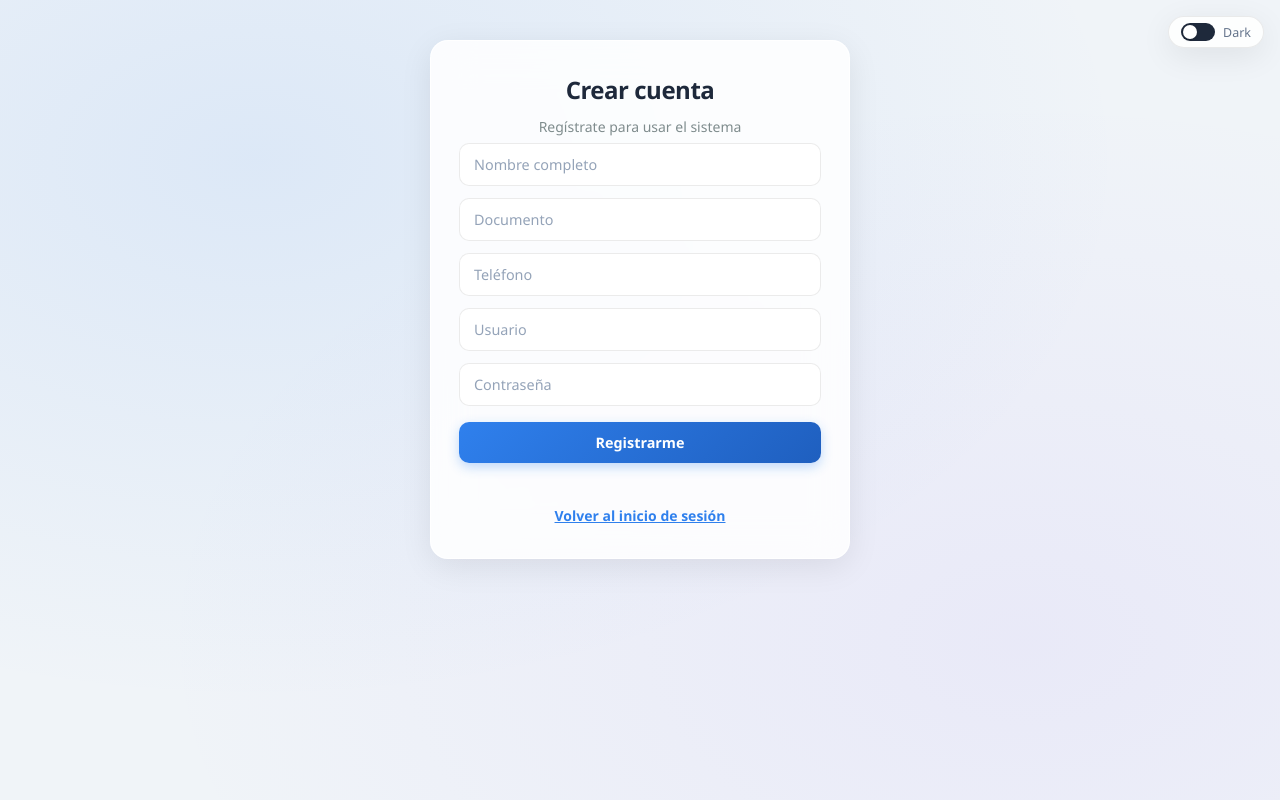
After one commit to Edier2/frontend-parqueadero, a Node server app: page /registro in a window 1280 px wide. The commit adds this page. Run offline with Node 20, Linux system fonts and the light colour scheme.

Commit message:
Frontend listo para Railway

```diff
--- a/app.js
+++ b/app.js
@@ -7,41 +7,32 @@ const app = express();
 const __filename = fileURLToPath(import.meta.url);
 const __dirname = path.dirname(__filename);
 
+// Dirección del backend: en Railway se define como variable de entorno API_URL
+const API_URL = (process.env.API_URL || 'http://localhost:3001').replace(/\/$/, '');
+
 app.set('view engine', 'ejs');
 app.set('views', path.join(__dirname, 'views'));
 app.use(express.static(path.join(__dirname, 'public')));
+
+app.get('/', (req, res) => {
+    res.render('login', { API_URL });
+});
+
+app.get('/registro', (req, res) => {
+    res.render('registro', { API_URL });
+});
 
 app.get('/bienvenida', (req, res) => {
     res.render('bienvenida');
 });
 
 app.get('/vehiculos', (req, res) => {
-    res.render('vehiculos');
-});
-app.get('/', (req, res) => {
-    res.render('login');
+    res.render('vehiculos', { API_URL });
 });
 
-const PORT = 4000;
+// Railway asigna el puerto por variable de entorno
+const PORT = process.env.PORT || 4000;
 
 app.listen(PORT, () => {
-    console.log(`Frontend corriendo en http://localhost:${PORT}`);
+    console.log(`Frontend corriendo en el puerto ${PORT}`);
 });
-
-app.post('/login', async (req, res) => {
-    const { usuario, password } = req.body;
-
-    const response = await fetch('http://localhost:3001/auth/login', {
-        method: 'POST',
-        headers: { 'Content-Type': 'application/json' },
-        body: JSON.stringify({ usuario, password })
-    });
-
-    const data = await response.json();
-
-    if (data.token) {
-        return res.send(`Login correcto. Token: ${data.token}`);
-    }
-
-    res.send('Error en login');
-});
--- a/package.json
+++ b/package.json
@@ -4,7 +4,8 @@
   "description": "",
   "main": "app.js",
   "scripts": {
-    "test": "echo \"Error: no test specified\" && exit 1"
+    "start": "node app.js",
+    "dev": "node app.js"
   },
   "keywords": [],
   "author": "",
--- /dev/null
+++ b/views/registro.ejs
@@ -0,0 +1,87 @@
+<!DOCTYPE html>
+<html>
+<head>
+    <title>Registro Parqueadero</title>
+    <link rel="stylesheet" href="/styles.css">
+</head>
+
+<body>
+
+<div class="theme-switch" onclick="toggleTheme()">
+    <div class="switch-track"><div class="switch-thumb"></div></div>
+    <span id="theme-label">Dark</span>
+</div>
+
+<div class="container">
+
+    <h2>Crear cuenta</h2>
+
+    <p style="color: #7f8c8d;">Regístrate para usar el sistema</p>
+
+    <form id="formRegistro">
+        <input type="text" id="nombre" placeholder="Nombre completo" required>
+        <input type="text" id="documento" placeholder="Documento" required>
+        <input type="text" id="telefono" placeholder="Teléfono" required>
+        <input type="text" id="usuario" placeholder="Usuario" required>
+        <input type="password" id="password" placeholder="Contraseña" required>
+
+        <button type="submit">Registrarme</button>
+    </form>
+
+    <p id="msg"></p>
+
+    <p><a href="/" style="color: var(--accent); font-weight: 600;">Volver al inicio de sesión</a></p>
+
+</div>
+
+<script>
+document.getElementById('formRegistro').addEventListener('submit', async (e) => {
+    e.preventDefault();
+
+    const msg = document.getElementById('msg');
+    const body = {
+        nombre: document.getElementById('nombre').value.trim(),
+        documento: document.getElementById('documento').value.trim(),
+        telefono: document.getElementById('telefono').value.trim(),
+        usuario: document.getElementById('usuario').value.trim(),
+        password: document.getElementById('password').value
+    };
+
+    try {
+        const res = await fetch('<%= API_URL %>/auth/register', {
+            method: 'POST',
+            headers: { 'Content-Type': 'application/json' },
+            body: JSON.stringify(body)
+        });
+        const data = await res.json();
+
+        if (res.ok) {
+            msg.style.color = 'var(--success)';
+            msg.innerText = 'Cuenta creada. Redirigiendo al inicio de sesión...';
+            setTimeout(() => { window.location.href = '/'; }, 1500);
+        } else {
+            msg.style.color = 'var(--danger)';
+            msg.innerText = data.error || 'No se pudo crear la cuenta';
+        }
+    } catch (err) {
+        msg.style.color = 'var(--danger)';
+        msg.innerText = 'No hay conexión con el servidor';
+    }
+});
+
+function toggleTheme() {
+    const isDark = document.documentElement.getAttribute('data-theme') === 'dark';
+    const next = isDark ? '' : 'dark';
+    document.documentElement.setAttribute('data-theme', next);
+    document.getElementById('theme-label').textContent = isDark ? 'Dark' : 'Light';
+    localStorage.setItem('theme', next);
+}
+const savedTheme = localStorage.getItem('theme');
+if (savedTheme) {
+    document.documentElement.setAttribute('data-theme', savedTheme);
+    document.getElementById('theme-label').textContent = savedTheme === 'dark' ? 'Light' : 'Dark';
+}
+</script>
+
+</body>
+</html>
--- a/views/vehiculos.ejs
+++ b/views/vehiculos.ejs
@@ -63,7 +63,7 @@
 </div>
 
 <script>
-const API = "http://localhost:3001/api/vehiculos";
+const API = "<%= API_URL %>/api/vehiculos";
 
 /* ── CARGAR ── */
 async function cargarVehiculos() {
```
Also changed, not shown: views/login.ejs (+11 -2 lines), 1 other file.
